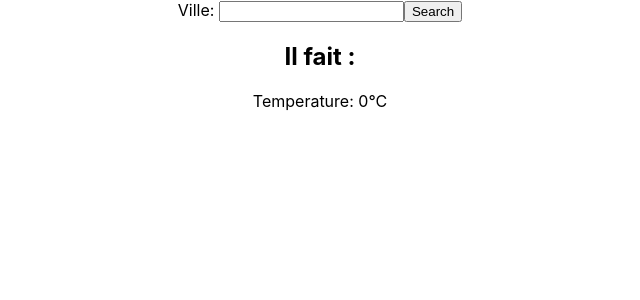
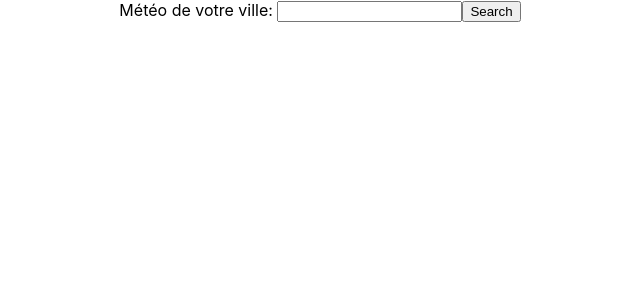
Before and after one commit to DoryanF/react_exo_app_meteo, a React (Create React App) app: page / in a window 1280 px wide. Shown: the top 300 px of the page, without its empty margins (320-960 px from the left). Built offline with nearby package versions, Linux system fonts and the light colour scheme; no server answers.

Commit message:
fix: add env, put conditional rendering, and modify useffect

```diff
--- a/src/components/formulaire/FormulaireCity.tsx
+++ b/src/components/formulaire/FormulaireCity.tsx
@@ -8,13 +8,14 @@ const FormulaireCity = () => {
 
     const [longitude, setLongitude] = useState(0);
 
-    const [weatherData, setWeatherData] = useState();
+    const [weatherData, setWeatherData] = useState(0);
 
     const [temperature, setTemperature] = useState(0);
 
     const handleChange = (event: React.ChangeEvent<HTMLInputElement>) => {
         setCity(event.target.value);
     }
+
 
     //Je récupère la longitude et lattitude et je l'insert dans mes useState
    useEffect(() => {
@@ -24,7 +25,7 @@ const FormulaireCity = () => {
             setLongitude(data[0].lon);
         })
         .catch((error) => console.error(error));
-   })
+   }, [city])
 
 
    //Je récupère les données de l'API avec la longitude et lattitude récupérer plus haut
@@ -40,15 +41,16 @@ const FormulaireCity = () => {
   return (
     <div>
         <form onSubmit={viewWeather}>
-            <label htmlFor="city">Ville: </label>
+            <label htmlFor="city">Météo de votre ville: </label>
             <input type="text" name="city" id="city" onChange={handleChange}/>
 
             <input type="submit" value="Search" />
+
         </form>
-        <div>
+        {weatherData !== 0 && <div>
             <h2>Il fait : {weatherData}</h2>
-            <p>Temperature: {temperature}°C</p>
-        </div>
+            <p>Température: {temperature}°C</p>
+        </div>}
     </div>
   )
 }
--- a/src/services/Services.tsx
+++ b/src/services/Services.tsx
@@ -1,6 +1,6 @@
 class Service {
     getCityData = (city: string) => {
-        const API_KEY = "cc770ea01b9eade5f11865fa676c7e09";
+        const API_KEY = process.env.REACT_APP_API_KEY;
 
         return fetch(`http://api.openweathermap.org/geo/1.0/direct?q=${city}&limit=1&appid=${API_KEY}`)
         .then((response) => response.json())
@@ -9,7 +9,7 @@ class Service {
     }
 
     getWeather= (lattitude: number, longitude: number) => {
-        const API_KEY = "cc770ea01b9eade5f11865fa676c7e09";
+        const API_KEY = process.env.REACT_APP_API_KEY;
 
         return fetch(`https://api.openweathermap.org/data/2.5/weather?lat=${lattitude}&lon=${longitude}&appid=${API_KEY}`)
         .then((response) => response.json())
```
Also changed, not shown: 1 other file (tests, documents, lock files or other folders).
